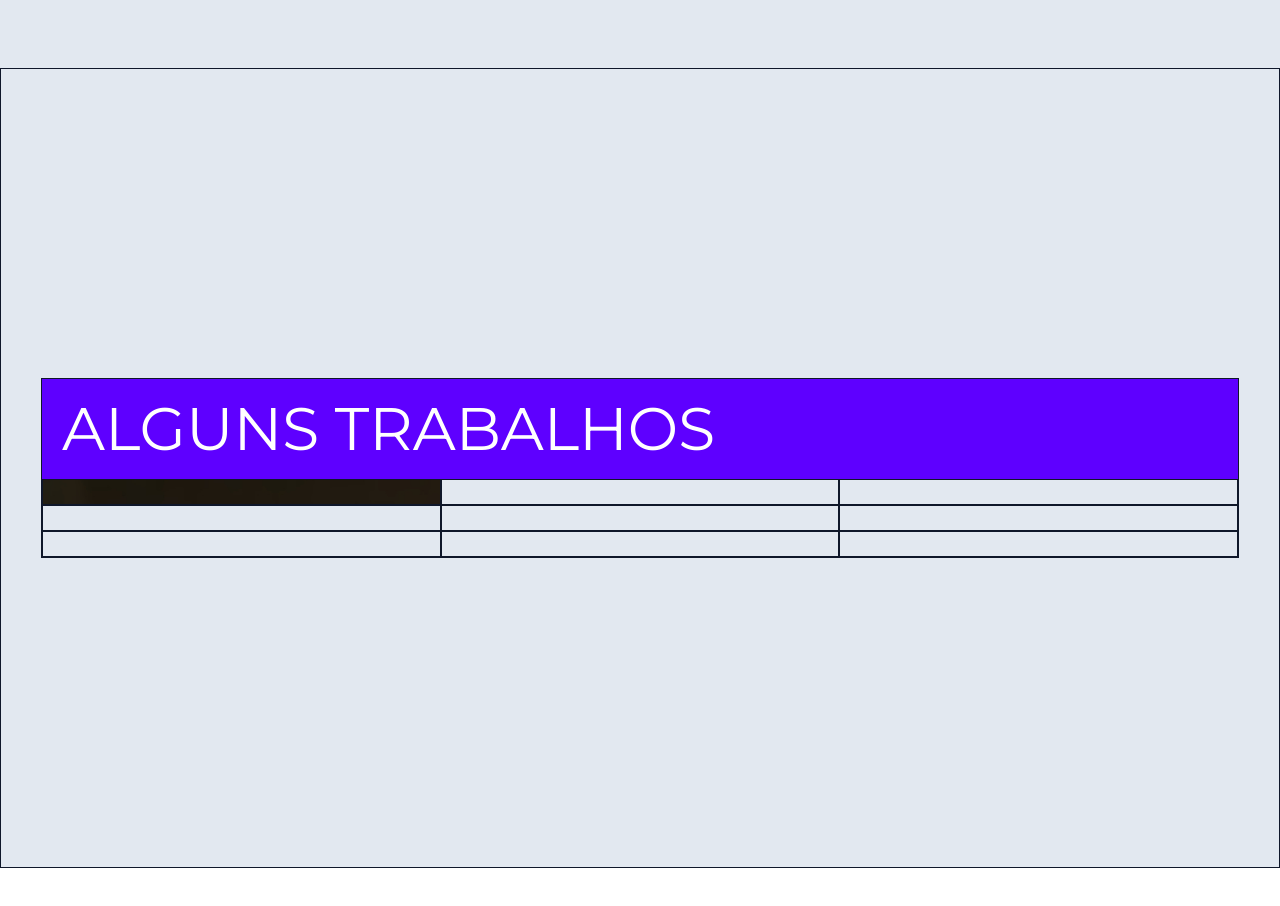
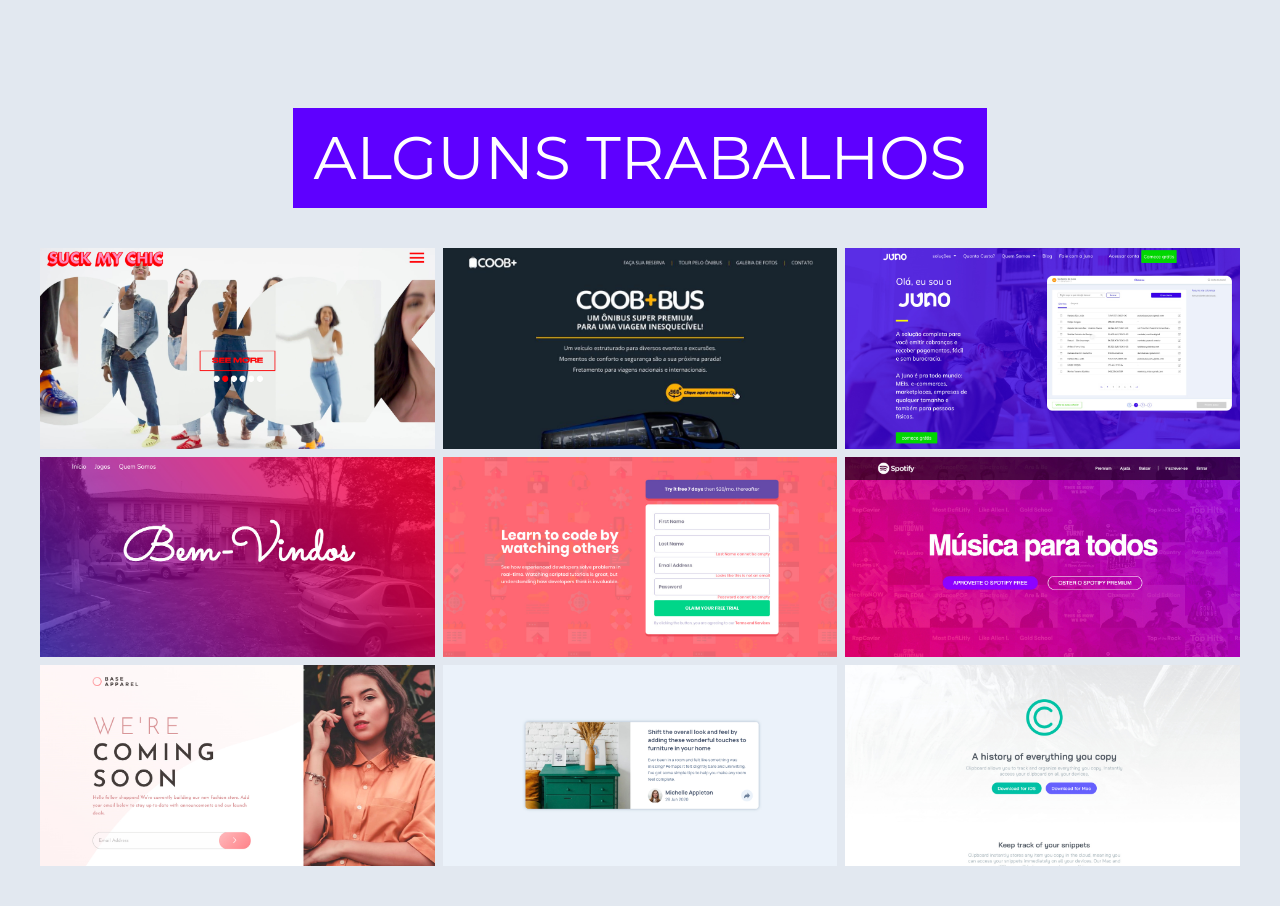
Before and after one commit to nettobruno/new-portfolio, a React (Vite) app: page / in a window 1280 px wide. Shown: the part 1532-2438 px from the top of the page. Before the commit the page ends 2400 px from the top, so only its background shows below. Built offline with nearby package versions, Linux system fonts and the light colour scheme.

Commit message:
Adiciona nova cor de background no tailwind config, e finaliza terceira seção do projeto

```diff
--- a/src/pages/Home.tsx
+++ b/src/pages/Home.tsx
@@ -1,4 +1,14 @@
-import teste from '../assets/eu.jpg';
+import imageAuthor from '../assets/eu.jpg';
+import imageProjectSuckMyChic from '../assets/suck-my-chic.jpg';
+import imageProjectCoobMais from '../assets/coob-mais.jpeg';
+import imageProjectJuno from '../assets/juno.jpg';
+import imageProjectOpa from '../assets/opa.jpg';
+import imageProjectSignup from '../assets/signup.jpg';
+import imageProjectSpotify from '../assets/spotify.jpg';
+import imageProjectApparel from '../assets/apparel.jpg';
+import imageProjectArticle from '../assets/article.jpg';
+import imageProjectClipboard from '../assets/clipboard.jpg';
+
 
 export default function Home() {
   return (
@@ -15,8 +25,8 @@
 
       <div className='min-h-screen bg-slate-200 flex items-center justify-center p-10'>
         <div className='w-full max-w-[1400px] grid grid-cols-2'>
-          <div className='flex justify-center'>
-            <img src={teste} alt="" />
+          <div className='flex items-center'>
+            <img src={imageAuthor} alt="Foto do Author do Site, Bruno Netto" />
           </div>
 
           <div className='flex justify-center flex-col pl-8 pr-8'>
@@ -28,23 +38,75 @@
         </div>
       </div>
 
-      <div className='min-h-screen bg-slate-200 flex items-center justify-center p-10  border border-slate-900'>
-        <div className='w-full max-w-[1400px] border border-slate-900'>
-          <h2 className='text-6xl p-5 text-bold uppercase text-white bg-blue-700'>Alguns trabalhos</h2>
+      <div className='min-h-screen bg-slate-200 flex items-center justify-center p-10'>
+        <div className='w-full max-w-[1400px]'>
+          <div className='flex justify-center'>
+            <h2 className='text-6xl p-5 mb-10 text-bold uppercase text-white inline-block bg-blue-700'>Alguns trabalhos</h2>
+          </div>
 
-          <div className="grid grid-cols-3 grid-rows-3 text-transparent">
-            <div className="bg-blur border border-slate-900 flex justify-center items-center hover:text-red-600 hover:scale-150">
-              <p>Teste</p>
-            </div>
+          <div className="grid grid-cols-3 grid-rows-3 gap-2">
+            <a href='https://suckmychic.com/' target='_blank' className="relative transition-all hover:scale-125 hover:bg-blackOpacity-800 hover:z-10">
+              <img src={imageProjectSuckMyChic} alt="" className='w-full h-full' />
+              <div className='absolute top-0 w-full h-full flex justify-center items-center text-transparent p-5 hover:bg-blackOpacity-800 hover:text-white'>
+                <p className='text-4xl text-bold text-center'>Suck My Chic</p>
+              </div>
+            </a>
 
-            <div className="border border-slate-900"></div>
-            <div className="border border-slate-900"></div>
-            <div className="border border-slate-900"></div>
-            <div className="border border-slate-900"></div>
-            <div className="border border-slate-900"></div>
-            <div className="border border-slate-900"></div>
-            <div className="border border-slate-900"></div>
-            <div className="border border-slate-900"></div>
+            <a href='https://coobrastur.com/coobmaisbus/' target='_blank' className="relative transition-all hover:scale-125 hover:bg-blackOpacity-800 hover:z-10">
+              <img src={imageProjectCoobMais} alt="" className='w-full h-full' />
+              <div className='absolute top-0 w-full h-full flex justify-center items-center text-transparent p-5 hover:bg-blackOpacity-800 hover:text-white'>
+                <p className='text-4xl text-bold text-center'>Coob+</p>
+              </div>
+            </a>
+
+            <a href='https://nettobruno.github.io/cloneJuno/' target='_blank' className="relative transition-all hover:scale-125 hover:bg-blackOpacity-800 hover:z-10">
+              <img src={imageProjectJuno} alt="" className='w-full h-full' />
+              <div className='absolute top-0 w-full h-full flex justify-center items-center text-transparent p-5 hover:bg-blackOpacity-800 hover:text-white'>
+                <p className='text-4xl text-bold text-center'>Clone Site Juno</p>
+              </div>
+            </a>
+
+            <a href='https://nettobruno.github.io/opa/' target='_blank' className="relative transition-all hover:scale-125 hover:bg-blackOpacity-800 hover:z-10">
+              <img src={imageProjectOpa} alt="" className='w-full h-full' />
+              <div className='absolute top-0 w-full h-full flex justify-center items-center text-transparent p-5 hover:bg-blackOpacity-800 hover:text-white'>
+                <p className='text-4xl text-bold text-center'>Projeto Opa</p>
+              </div>
+            </a>
+
+            <a href='https://nettobruno.github.io/clone-signup/' target='_blank' className="relative transition-all hover:scale-125 hover:bg-blackOpacity-800 hover:z-10">
+              <img src={imageProjectSignup} alt="" className='w-full h-full' />
+              <div className='absolute top-0 w-full h-full flex justify-center items-center text-transparent p-5 hover:bg-blackOpacity-800 hover:text-white'>
+                <p className='text-4xl text-bold text-center'>Front Challenge Signup</p>
+              </div>
+            </a>
+
+            <a href='https://nettobruno.github.io/clone-spotify/' target='_blank' className="relative transition-all hover:scale-125 hover:bg-blackOpacity-800 hover:z-10">
+              <img src={imageProjectSpotify} alt="" className='w-full h-full' />
+              <div className='absolute top-0 w-full h-full flex justify-center items-center text-transparent p-5 hover:bg-blackOpacity-800 hover:text-white'>
+                <p className='text-4xl text-bold text-center'>Clone Spotify</p>
+              </div>
+            </a>
+
+            <a href='https://nettobruno.github.io/clone-apparel/' target='_blank' className="relative transition-all hover:scale-125 hover:bg-blackOpacity-800 hover:z-10">
+              <img src={imageProjectApparel} alt="" className='w-full h-full' />
+              <div className='absolute top-0 w-full h-full flex justify-center items-center text-transparent p-5 hover:bg-blackOpacity-800 hover:text-white'>
+                <p className='text-4xl text-bold text-center'>Front Challenge Apparel</p>
+              </div>
+            </a>
+
+            <a href='https://nettobruno.github.io/article-preview/' target='_blank' className="relative transition-all hover:scale-125 hover:bg-blackOpacity-800 hover:z-10">
+              <img src={imageProjectArticle} alt="" className='w-full h-full' />
+              <div className='absolute top-0 w-full h-full flex justify-center items-center text-transparent p-5 hover:bg-blackOpacity-800 hover:text-white'>
+                <p className='text-4xl text-bold text-center'>Front Challenge Article</p>
+              </div>
+            </a>
+
+            <a href='https://nettobruno.github.io/clone-clipboard/' target='_blank' className="relative transition-all hover:scale-125 hover:bg-blackOpacity-800 hover:z-10">
+              <img src={imageProjectClipboard} alt="" className='w-full h-full' />
+              <div className='absolute top-0 w-full h-full flex justify-center items-center text-transparent p-5 hover:bg-blackOpacity-800 hover:text-white'>
+                <p className='text-4xl text-bold text-center'>Front Challenge Clipboard</p>
+              </div>
+            </a>
           </div>
         </div>
       </div>
--- a/tailwind.config.cjs
+++ b/tailwind.config.cjs
@@ -15,6 +15,9 @@
         blue: {
           700: '#5E00FF',
         },
+        blackOpacity: {
+          800: 'rgba(0, 0, 0, .8)'
+        }
       },
     },
   },
```
